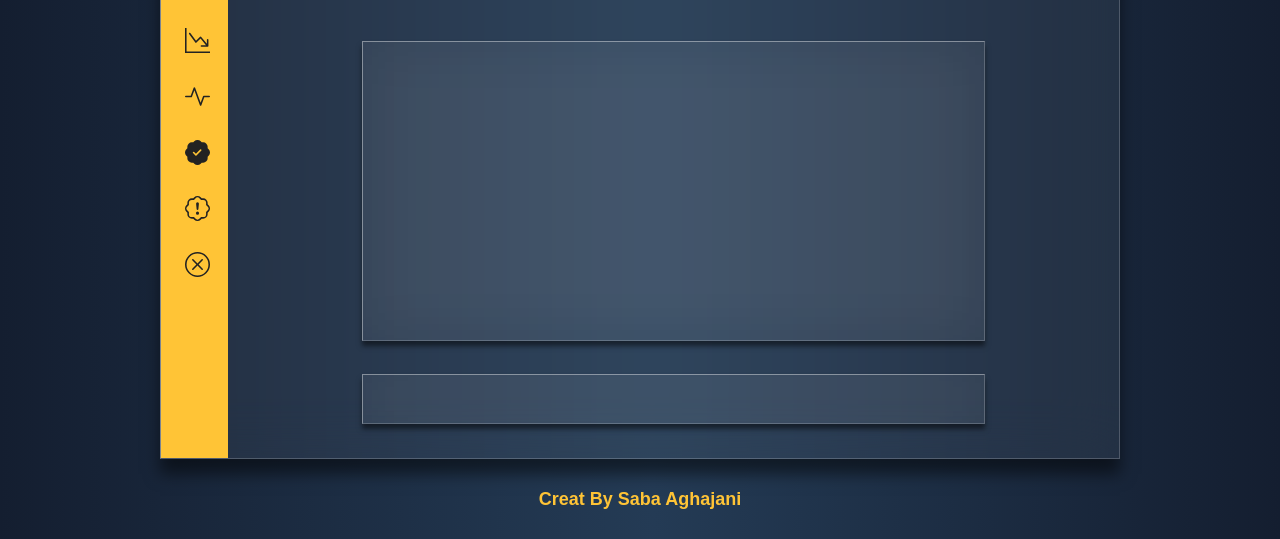
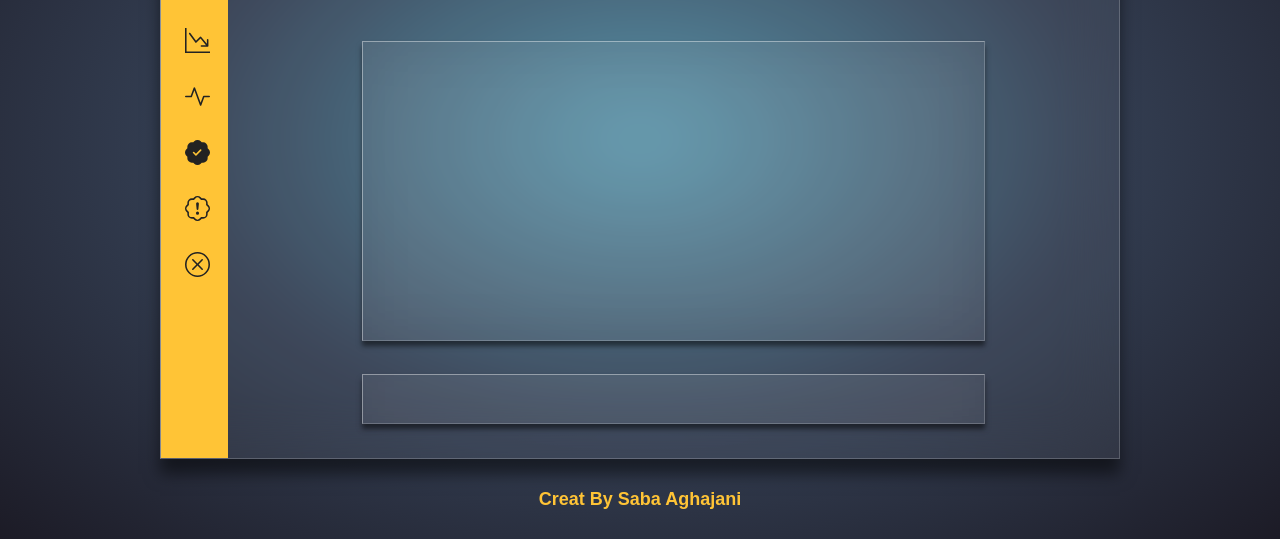
Before and after one commit to Saba-Aghajani-developer/studentList, a plain HTML site: page index.html in a window 1280 px wide. Shown: the part 261-800 px from the top of the page. Drawn offline with Linux system fonts and the light colour scheme; a web font is replaced by a local one.

Commit message:
Update master.css

```diff
--- a/style/css/master.css
+++ b/style/css/master.css
@@ -11,7 +11,7 @@ body {
     justify-content: center;
     align-content: center;
     flex-wrap: wrap;
-    background-image: linear-gradient(to right, #141E30 0%, #243B55 51%, #141E30 100%);
+    background-image:  radial-gradient(ellipse at center, #4f8ea5 0%, #343f53 50%, #1c1b26 100%);
 
 }
 
```
